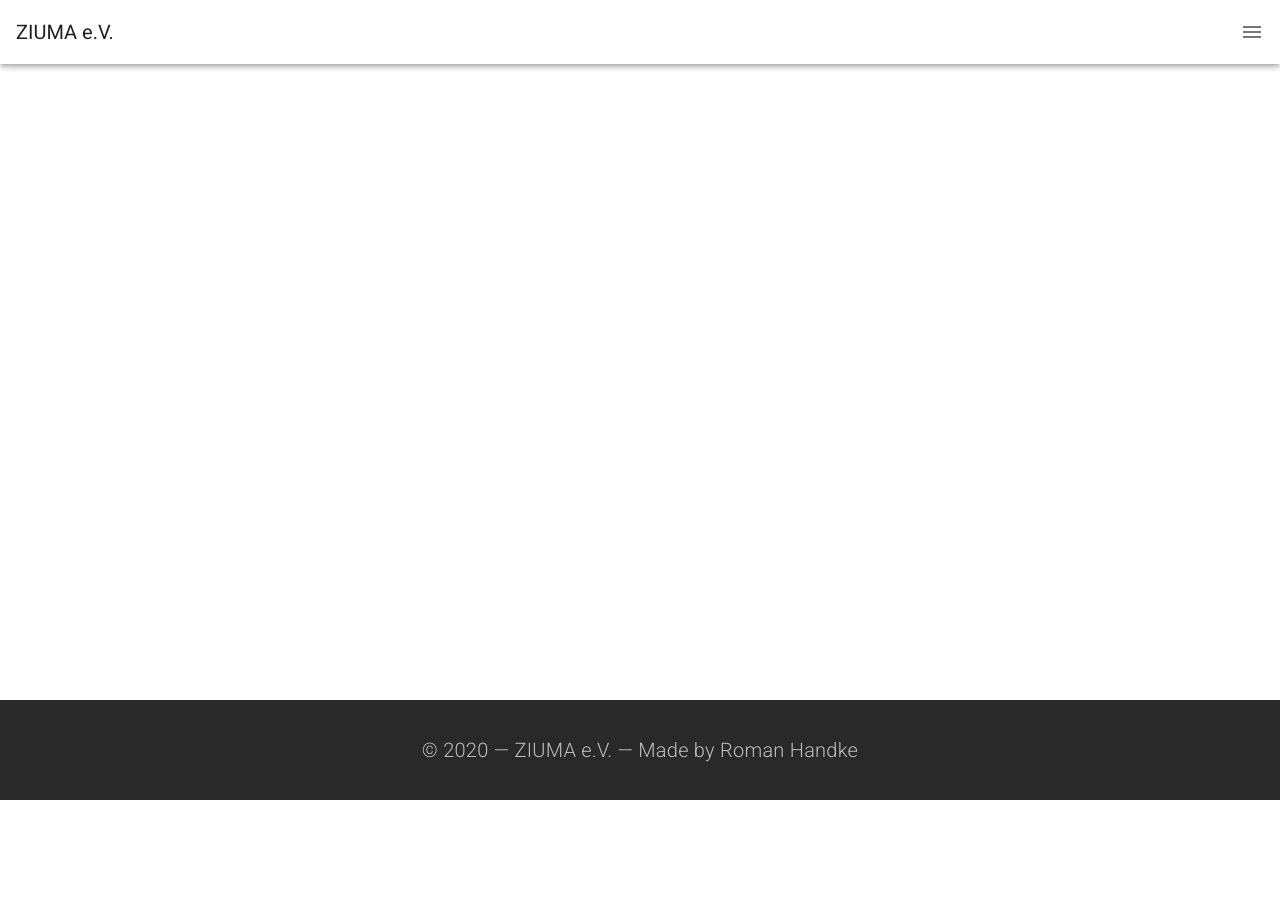
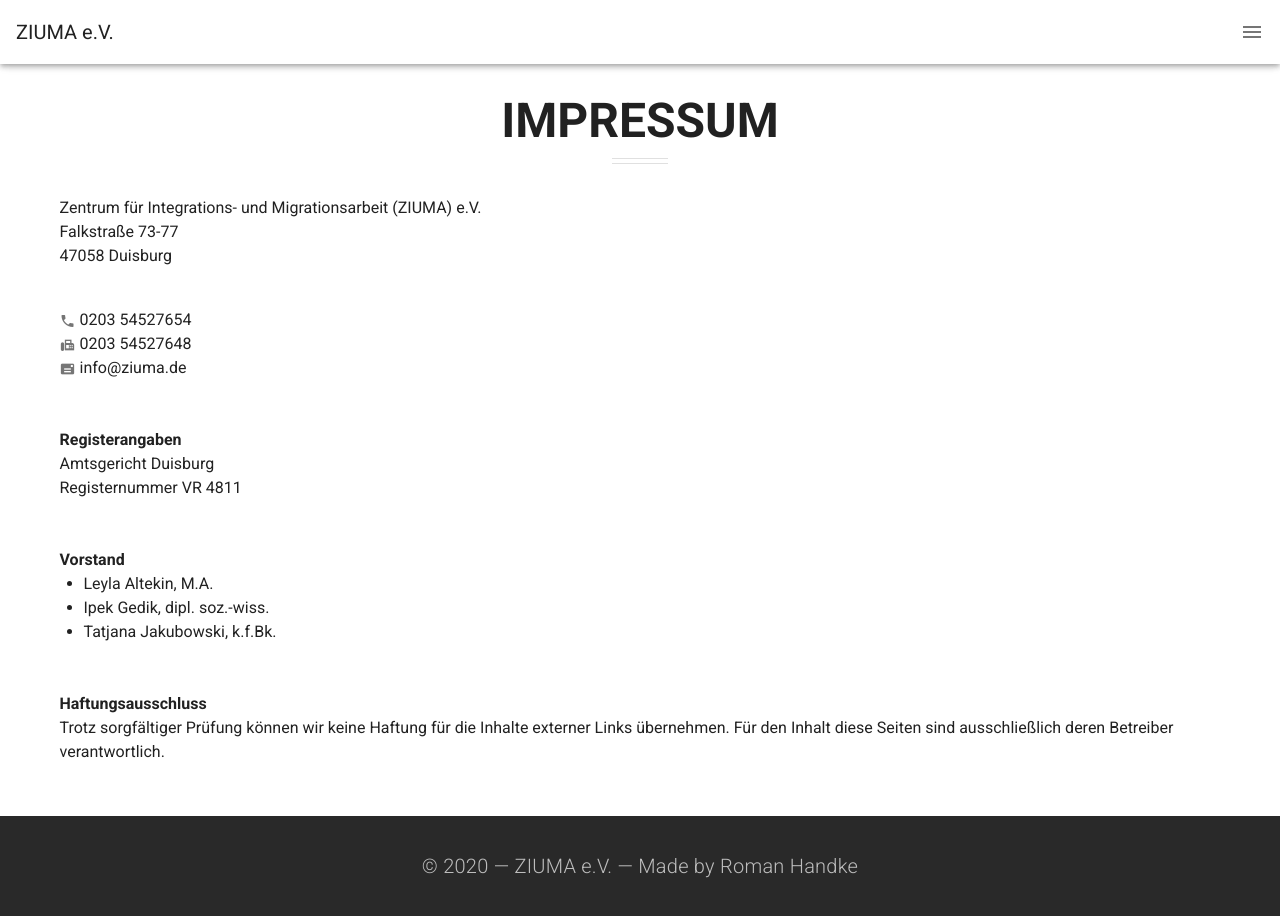
Before and after one commit to romanhandke/ziuma, a Vue app: page /impress in a window 1280 px wide. Before the commit the page ends 800 px from the top, so only its background shows below. Built offline with nearby package versions, Linux system fonts and the light colour scheme.

Commit message:
Create views
Added:
1. Impress view
2. Sites view to display a list of sites
3. Site component to display a single site

```diff
--- /dev/null
+++ b/src/components/Site.vue
@@ -0,0 +1,38 @@
+<template>
+  <v-card>
+    <v-card-text>
+      <div>
+        <v-icon>mdi-home</v-icon>
+        {{ site.location }}
+      </div>
+      <div class="title py-5">{{ site.name }}</div>
+      <div>
+        <div>{{ site.address.street }}</div>
+        <div>{{ site.address.city }}</div>
+      </div>
+      <div class="py-5">
+        <div>
+          <v-icon small>mdi-phone</v-icon>
+          <span class="pl-2">{{ site.address.phone }}</span>
+        </div>
+        <div>
+          <v-icon small>mdi-fax</v-icon>
+          <span class="pl-2">{{ site.address.fax }}</span>
+        </div>
+        <div>
+          <v-icon small>mdi-mail</v-icon>
+          <span class="pl-2">{{ site.address.email }}</span>
+        </div>
+      </div>
+    </v-card-text>
+  </v-card>
+</template>
+
+<script>
+export default {
+  name: "Site",
+  props: ["site"]
+};
+</script>
+
+<style scoped></style>
--- a/src/router/index.js
+++ b/src/router/index.js
@@ -24,6 +24,16 @@
     path: "/sites",
     name: "Sites",
     component: () => import("../views/Sites")
+  },
+  {
+    path: "/impress",
+    name: "Impress",
+    component: () => import("../views/Impress")
+  },
+  {
+    path: "/services",
+    name: "Services",
+    component: () => import("../views/Services")
   }
 ];
 
--- /dev/null
+++ b/src/views/Impress.vue
@@ -0,0 +1,87 @@
+<template>
+  <section id="impress" class="container">
+    <h2 class="display-2 font-weight-bold mt-5 mb-3 text-uppercase text-center">Impressum</h2>
+
+    <v-responsive class="mx-auto mb-8" width="56">
+      <v-divider class="mb-1"></v-divider>
+
+      <v-divider></v-divider>
+    </v-responsive>
+    <p>
+      <span>{{ address.name }}</span>
+      <br />
+      <span>{{ address.street }}</span>
+      <br />
+      <span>{{ address.city }}</span>
+    </p>
+    <div class="py-6">
+      <div>
+        <v-icon small>mdi-phone</v-icon>
+        <span class="pl-1">{{ phone }}</span>
+      </div>
+      <div>
+        <v-icon small>mdi-fax</v-icon>
+        <span class="pl-1">{{ fax }}</span>
+      </div>
+      <div>
+        <v-icon small>mdi-mail</v-icon>
+        <span class="pl-1">{{ email }}</span>
+      </div>
+    </div>
+    <div class="py-6">
+      <h4>Registerangaben</h4>
+      <span>Amtsgericht Duisburg</span>
+      <br />
+      <span>Registernummer VR 4811</span>
+    </div>
+    <div class="py-6">
+      <h4>Vorstand</h4>
+      <ul>
+        <li v-for="chairman in board" :key="chairman.name">
+          <span>{{ chairman.name }}, {{ chairman.degree }}</span>
+        </li>
+      </ul>
+    </div>
+    <div class="py-6">
+      <h4>{{ disclaimer.title }}</h4>
+      <p>{{ disclaimer.content }}</p>
+    </div>
+  </section>
+</template>
+
+<script>
+export default {
+  name: "Impress",
+  data: () => ({
+    address: {
+      name: "Zentrum für Integrations- und Migrationsarbeit (ZIUMA) e.V.",
+      street: "Falkstraße 73-77",
+      city: "47058 Duisburg"
+    },
+    phone: "0203 54527654",
+    fax: "0203 54527648",
+    email: "info@ziuma.de",
+    board: [
+      {
+        name: "Leyla Altekin",
+        degree: "M.A."
+      },
+      {
+        name: "Ipek Gedik",
+        degree: "dipl. soz.-wiss."
+      },
+      {
+        name: "Tatjana Jakubowski",
+        degree: "k.f.Bk."
+      }
+    ],
+    disclaimer: {
+      title: "Haftungsausschluss",
+      content:
+        "Trotz sorgfältiger Prüfung können wir keine Haftung für die Inhalte externer Links übernehmen. Für den Inhalt diese Seiten sind ausschließlich deren Betreiber verantwortlich."
+    }
+  })
+};
+</script>
+
+<style scoped></style>
--- a/src/views/Sites.vue
+++ b/src/views/Sites.vue
@@ -1,10 +1,58 @@
 <template>
-  <h1>Standorte</h1>
+  <div class="container">
+    <h2 class="display-2 font-weight-bold mt-5 mb-3 text-uppercase text-center">Standorte</h2>
+
+    <v-responsive class="mx-auto mb-8" width="56">
+      <v-divider class="mb-1"></v-divider>
+
+      <v-divider></v-divider>
+    </v-responsive>
+    <v-row>
+      <v-col
+        v-for="site in sites"
+        :key="site.name"
+        cols="12"
+        md="6"
+      >
+        <site v-bind:site="site"></site>
+      </v-col>
+    </v-row>
+  </div>
 </template>
 
 <script>
+import Site from "@/components/Site";
 export default {
-  name: "Sites"
+  name: "Sites",
+  components: {
+    Site
+  },
+  data: () => ({
+    sites: [
+      {
+        location: "Standort Mitte",
+        name: "Beratungsstelle für Migration, Bildung und Erziehung",
+        address: {
+          street: "Musfeldstraße 161-163",
+          city: "47053 Duisburg - Hochfeld",
+          phone: "0203 72836635",
+          fax: "0203 72836641",
+          email: "info@ziuma.de"
+        }
+      },
+      {
+        location: "Standort Mitte",
+        name: "Sozialpädagogisch Betreutes Wohnen (SBW)",
+        address: {
+          street: "Musfeldstraße 161-163",
+          city: "47053 Duisburg - Hochfeld",
+          phone: "0203 60799315",
+          fax: "0203 60799316",
+          email: "sbw@ziuma.de"
+        }
+      }
+    ]
+  })
 };
 </script>
 
```
